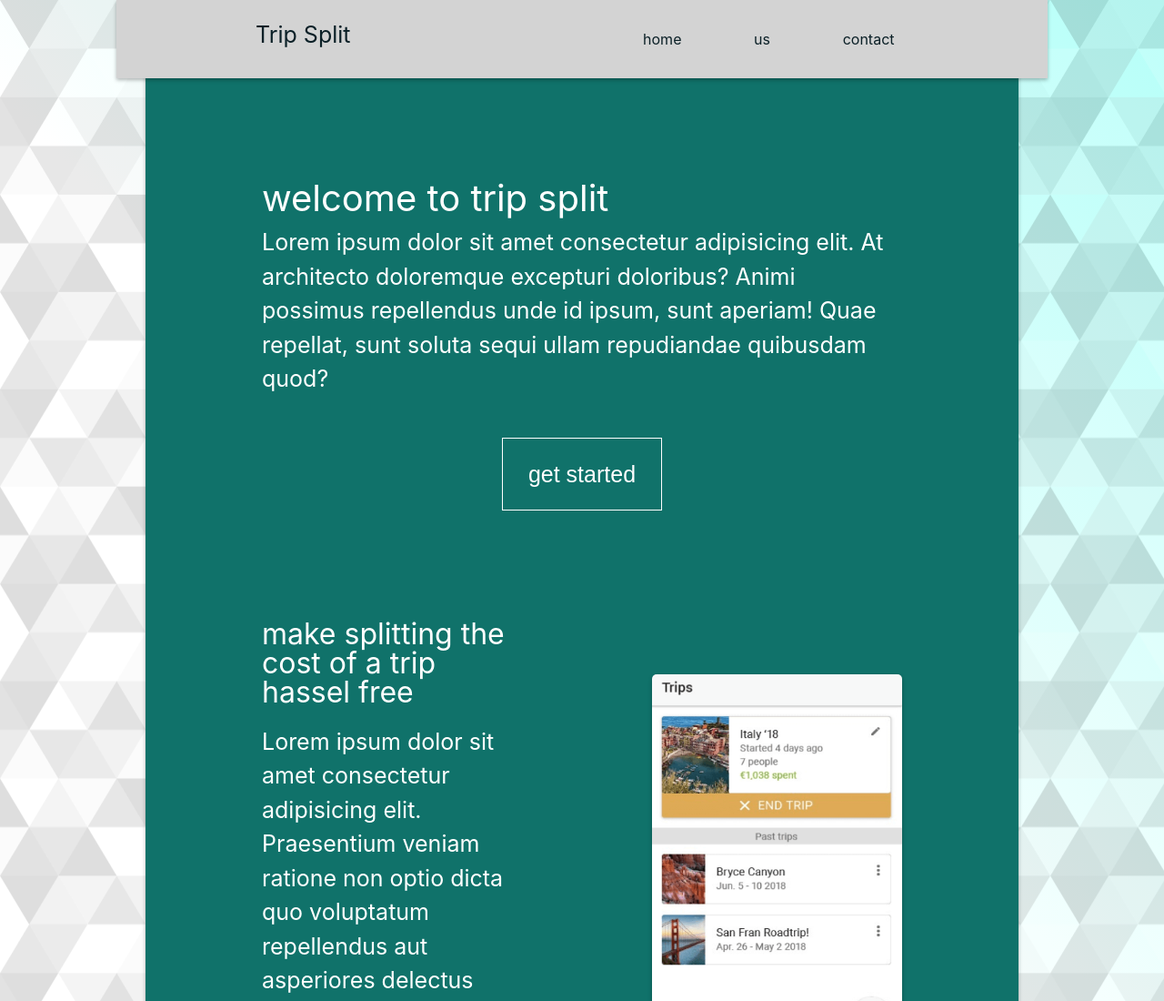
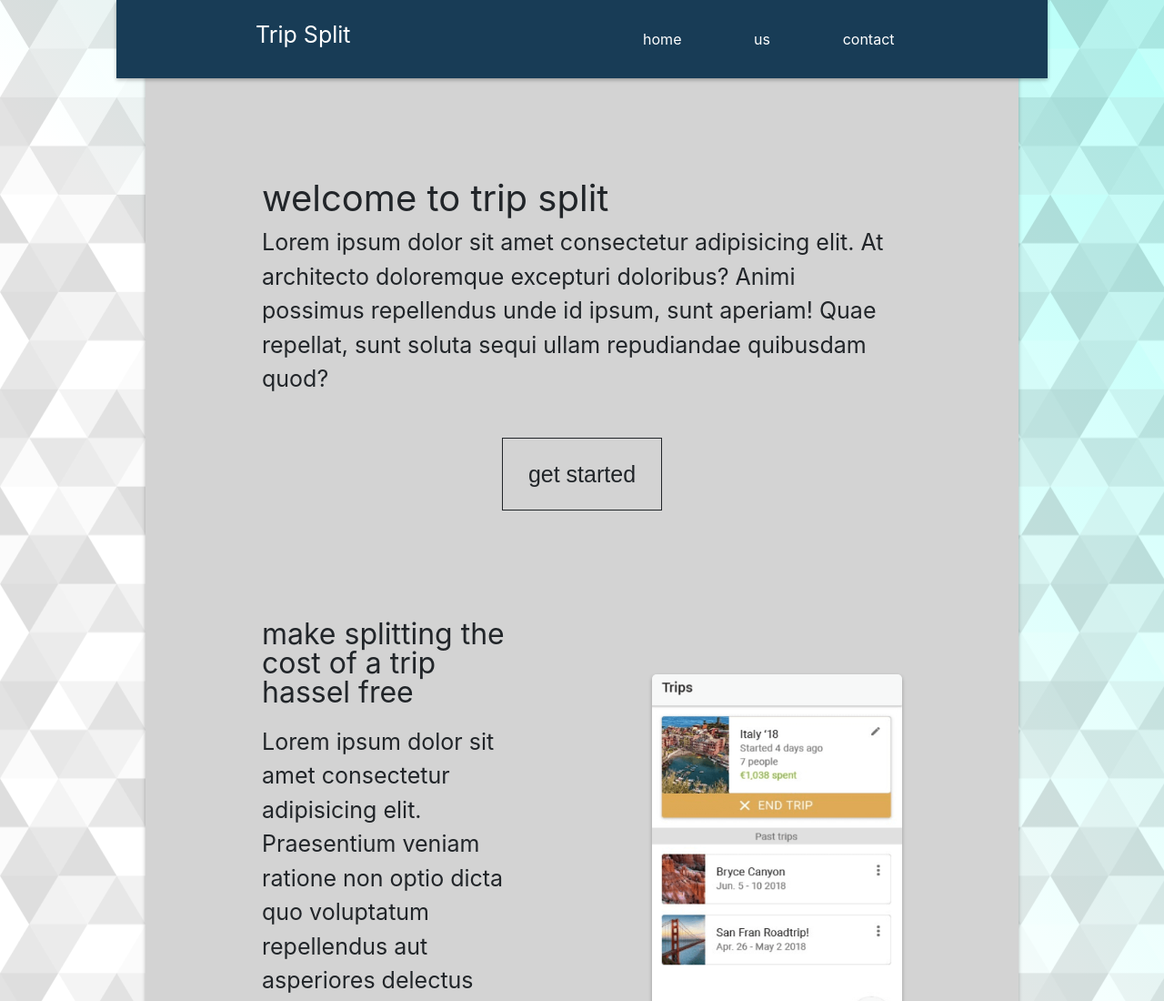
Before and after one commit to cmruss/Marketing-Page, a plain HTML site: page index.html in a window 1280 px wide. Shown: the top 1100 px of the page at 91% size. Drawn offline with Linux system fonts and the light colour scheme.

Commit message:
palette change

```diff
--- a/index.html
+++ b/index.html
@@ -11,7 +11,7 @@
 
 <body>
     <nav>
-        <h4>Trip Split</h4>
+        <h4><b>Trip Split</b></h4>
         <div class="navBar">
             <a href="index.html">home</a>
             <a href="about.html">us</a>
--- a/less/mixins.less
+++ b/less/mixins.less
@@ -24,9 +24,11 @@
 
     &:hover{
         background-color: @main-color;
-        color: @white;
         border: 1px solid @bg-color;
         transition: 0.3s;
+        a{
+            color: @nav-font-color;
+        }
     }
 
 }
--- a/less/variables.less
+++ b/less/variables.less
@@ -4,10 +4,12 @@
 @lightgrey: #D3d3d3;
 @white: #ffffff;
 @turquoise:#44ffee;
+@webapp-nav-bg: #183c56;
+@dark-font: #212529;
 //colors
-@bg-color: @accent-color;
-@font-color: @white;
-@nav-font-color: @main-color;
-@nav-bg-color: @lightgrey;
+@bg-color: @lightgrey;
+@font-color: @dark-font;
+@nav-font-color: @white;
+@nav-bg-color: @webapp-nav-bg;
 //responsive design
 @mobile: ~"max-width: 500px";
```
Also changed, not shown: about.html (+1 -1 lines), css/index.css.
